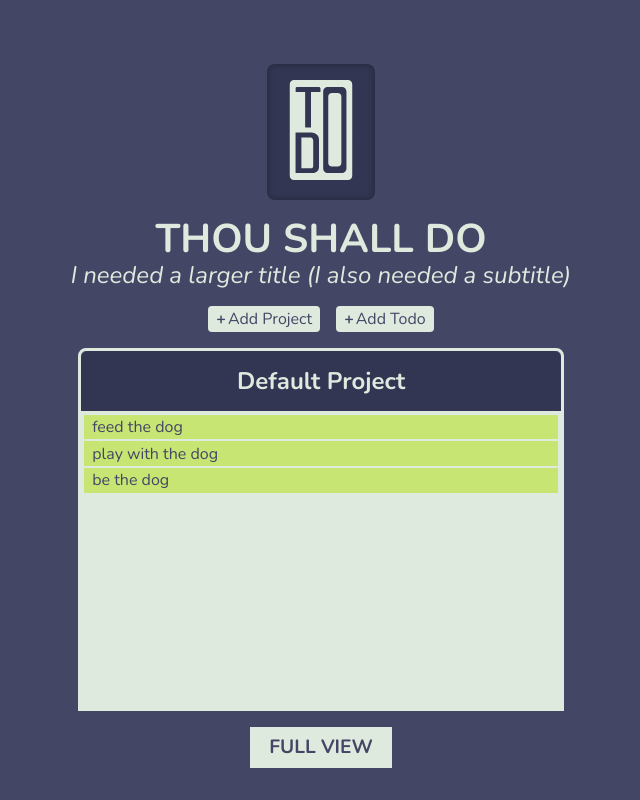
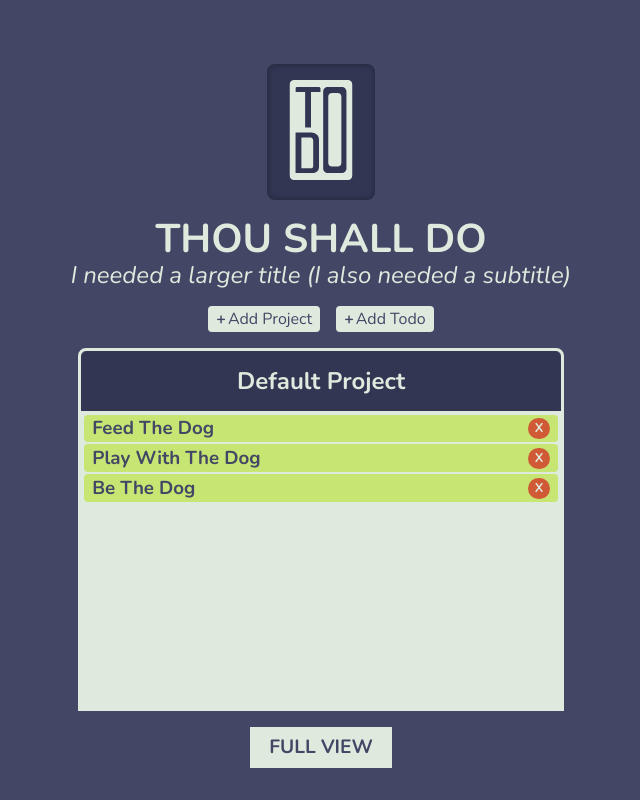
Before and after one commit to totocorvidoni/todo-vue, a Vue app: page / in a window 1280 px wide. Shown: the whole page, without its empty margins (319-959 px from the left). Built offline with nearby package versions, Linux system fonts and the light colour scheme.

Commit message:
add New Todo functionality.

```diff
--- a/src/components/AddButton.vue
+++ b/src/components/AddButton.vue
@@ -1,5 +1,5 @@
 <template>
-  <button class="button add-button" @click="$emit('addClick')">
+  <button class="button add-button" @click="$emit('buttonClick')">
     <div class="add">+</div>
     <p>
       <slot></slot>
--- a/src/store.js
+++ b/src/store.js
@@ -16,16 +16,20 @@ export default new Vuex.Store({
     },
     todos: {
       0: {
-        name: "feed the dog"
+        id: 0,
+        title: "feed the dog"
       },
       1: {
-        name: "play with the dog"
+        id: 1,
+        title: "play with the dog"
       },
       2: {
-        name: "eat with the dog"
+        id: 2,
+        title: "eat with the dog"
       },
       3: {
-        name: "be the dog"
+        id: 3,
+        title: "be the dog"
       }
     },
     activeProject: {
@@ -34,7 +38,8 @@ export default new Vuex.Store({
       todos: [0, 1, 3]
     },
     activeTodo: null,
-    mostRecentProject: null
+    mostRecentProject: null,
+    mostRecentTodo: null
   },
   mutations: {
     addProject(state, project) {
@@ -46,8 +51,8 @@ export default new Vuex.Store({
     addTodo(state, todo) {
       state.todos = { ...state.todos, [todo.id]: todo.data };
     },
-    addTodoToProject(state, payload) {
-      state.projects[payload.projectId].todos.push(payload.todoId);
+    addTodoToProject(state, todoId) {
+      state.activeProject.todos.push(todoId);
     },
     removeProject(state, id) {
       delete state.projects[id];
@@ -55,8 +60,8 @@ export default new Vuex.Store({
     removeTodo(state, id) {
       delete state.todos[id];
     },
-    removeTodoFromProject(state, payload) {
-      pull(state.projects[payload.projectId].todos, payload.todoId);
+    removeTodoFromProject(state, todoId) {
+      pull(state.activeProject.todos, todoId);
     },
     setActiveProject(state, id) {
       state.activeProject = state.projects[id];
@@ -112,8 +117,32 @@ export default new Vuex.Store({
       };
       commit("addProject", project);
       commit("setMostRecentProject", project.id);
+    },
+
+    addTodo({ commit }, payload) {
+      const id = uuid();
+      const todo = {
+        id: id,
+        data: {
+          id: id,
+          title: payload.title || "Unnamed Todo",
+          description: payload.description || "No description.",
+          dueDate: payload.dueDate || null,
+          priority: payload.priority || 0,
+          notes: payload.notes || [],
+          completed: payload.completed || false
+        }
+      };
+      commit("addTodo", todo);
+      commit("addTodoToProject", todo.id);
+    },
+
+    removeTodo({ commit }, id) {
+      commit('removeTodo', id);
+      commit('removeTodoFromProject', id)
     }
   },
+
   getters: {
     activeTodos(state) {
       return pick(state.todos, state.activeProject.todos);
--- a/src/views/Quick.vue
+++ b/src/views/Quick.vue
@@ -6,8 +6,8 @@
     <h1 class="title">THOU SHALL DO</h1>
     <p class="subtitle">I needed a larger title (I also needed a subtitle)</p>
     <div class="creators">
-      <add-button @addClick="onAddProjectClick">Add Project</add-button>
-      <add-button @addClick="onAddTodoClick">Add Todo</add-button>
+      <add-button @buttonClick="onProjectButtonClick">Add Project</add-button>
+      <add-button @buttonClick="onTodoButtonClick">Add Todo</add-button>
     </div>
     <main id="project">
       <div class="title-wrapper">
@@ -23,9 +23,8 @@
               v-model="newProject"
               maxlength="30"
               minlength="1"
-              placeholder="New Proyect"
+              placeholder="New Project"
               ref="newProject"
-              @keyup.enter="submitProject"
             >
             <input type="submit" name="submitName" value="Create" class="button">
           </form>
@@ -34,12 +33,26 @@
       </div>
       <div class="todos">
         <div class="no-todos" v-if="noActiveTodos">
-          <img src="@/assets/faded-checkmark.svg" alt>
+          <img src="@/assets/faded-checkmark.svg" alt="a checkmark">
           <p>There is nothing left To Do.</p>
         </div>
         <ul v-else>
-          <li v-for="todo in activeTodos" :key="todo.id">{{ todo.name }}</li>
+          <li v-for="todo in activeTodos" :key="todo.id" class="todo">
+            <h3 class="todo-title">{{ todo.title }}</h3>
+            <button class="button remove-todo" @click="removeTodo(todo.id)">X</button>
+          </li>
         </ul>
+        <form name="new-todo" class="new-todo" v-if="addingTodo" @submit.prevent="submitTodo">
+          <input
+            type="text"
+            v-model="newTodo"
+            maxlength="30"
+            minlength="1"
+            placeholder="New Todo"
+            ref="newTodo"
+          >
+          <input type="submit" name="submitName" value="Create" class="button">
+        </form>
       </div>
     </main>
     <router-link :to="{ name: 'full' }" class="button go-full">Full View</router-link>
@@ -58,24 +71,13 @@ export default {
   data() {
     return {
       addingProject: false,
-      newProject: ""
+      addingTodo: false,
+      newProject: "",
+      newTodo: ""
     };
   },
 
   methods: {
-    onAddProjectClick() {
-      this.addingProject = true;
-      this.$nextTick(function() {
-        setTimeout(() => {
-          this.$refs.newProject.focus();
-        }, 700);
-      });
-    },
-
-    onAddTodoClick() {
-      console.log("a click has happend on todo");
-    },
-
     async submitProject() {
       await this.$store.dispatch("addProject", {
         name: this.newProject
@@ -84,7 +86,37 @@ export default {
         "setActiveProject",
         this.$store.state.mostRecentProject
       );
+      this.newProject = "";
       this.addingProject = false;
+    },
+
+    async submitTodo() {
+      await this.$store.dispatch("addTodo", {
+        title: this.newTodo
+      });
+      this.newTodo = "";
+      this.addingTodo = false;
+    },
+
+    onProjectButtonClick() {
+      this.addingProject = true;
+      this.$nextTick(function() {
+        setTimeout(() => {
+          this.$refs.newProject.focus({ preventScroll: false });
+        }, 700);
+      });
+    },
+
+    onTodoButtonClick() {
+      this.addingTodo = true;
+      this.$nextTick(function() {
+        this.$refs.newTodo.focus({ preventScroll: false });
+      });
+    },
+
+    removeTodo(id) {
+      console.log(id);
+      this.$store.dispatch("removeTodo", id);
     }
   },
 
@@ -220,19 +252,65 @@ export default {
     .todos {
       background: $color5;
       color: $color1;
+      overflow-y: auto;
 
       ul {
         list-style-type: none;
         padding: 0.2em;
       }
 
-      li {
+      .todo {
+        display: flex;
         background: $color3;
+        border-radius: $little-radius;
         padding: 0.2em 0.5em;
+        text-transform: capitalize;
 
         &:not(:first-of-type) {
           margin-top: 2px;
         }
+      }
+
+      .todo-title {
+        flex-grow: 2;
+      }
+
+      .remove-todo {
+        background: $color2;
+        border-radius: 50%;
+        color: $color5;
+        font-size: 0.8em;
+        font-weight: 700;
+        padding: $button-padding;
+        user-select: none;
+      }
+
+      // TODO - get the form size exactly the same as the li elements.
+      .new-todo {
+        display: flex;
+        justify-content: space-between;
+        background: $color3;
+        margin: 0 0.2em;
+        padding: 0.2em 0.5em;
+      }
+
+      input[type="text"] {
+        background: none;
+        border: none;
+        color: $color1;
+        flex-grow: 2;
+
+        &:focus {
+          outline: none;
+        }
+      }
+
+      input[type="submit"] {
+        background: $color1-dark;
+        border-radius: $little-radius;
+        color: $color5;
+        font-weight: 700;
+        padding: 0 0.5em;
       }
     }
   }
```
